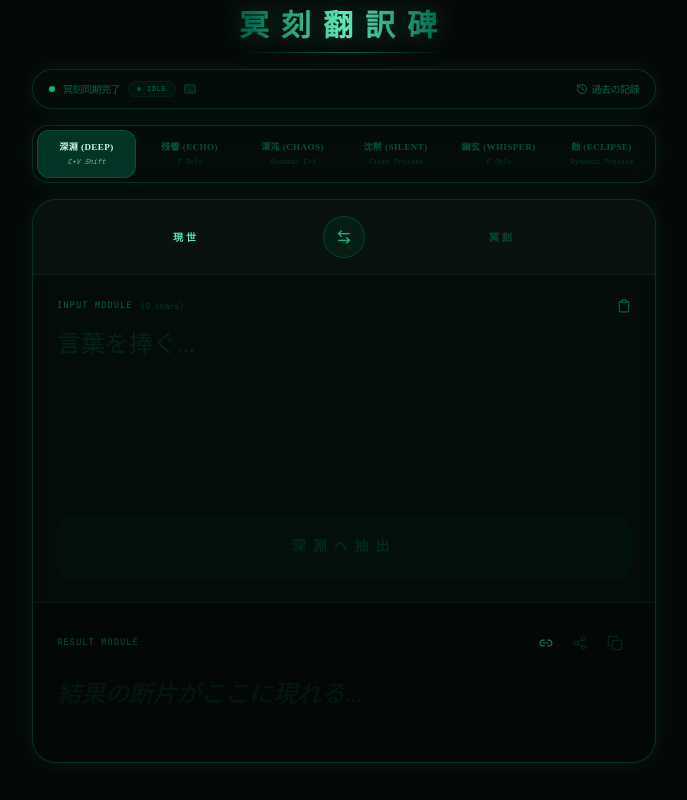
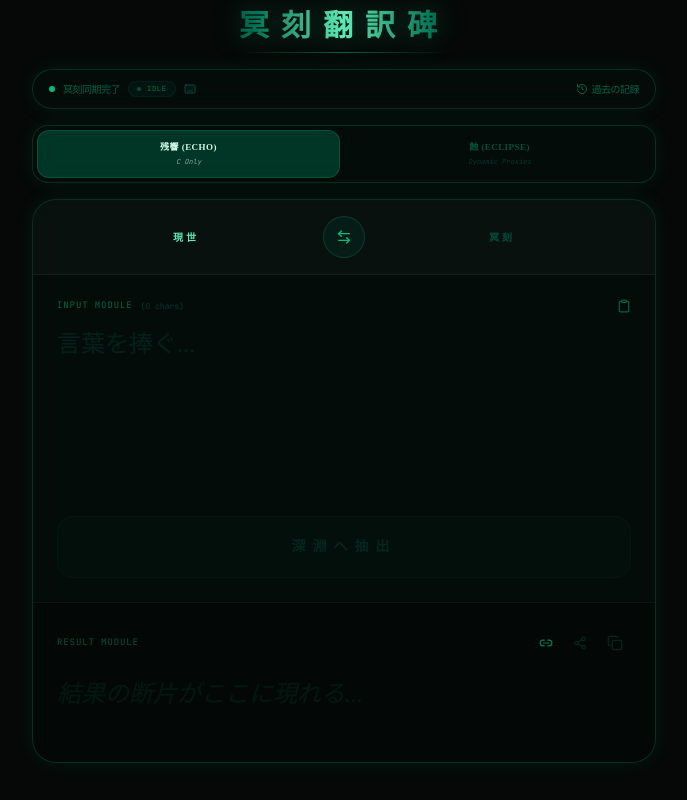
Before and after one commit to yanagi-jabee-28/Kana_Shift_Converter, a React (Vite) app: page / in a window 1280 px wide. Shown: the top 800 px of the page, without its empty margins (296-983 px from the left). Built offline with nearby package versions, Linux system fonts and the light colour scheme.

Commit message:
feat: simplify UI to only show 'echo' and 'eclipse' modes

```diff
--- a/src/App.tsx
+++ b/src/App.tsx
@@ -110,7 +110,7 @@ const CharacterAudit = ({ direction, mode }: { direction: 'jp2mk' | 'mk2jp', mod
 
 export default function App() {
   const [direction, setDirection] = useState<'jp2mk' | 'mk2jp'>('jp2mk');
-  const [mode, setMode] = useState<TranslationMode>('deep');
+  const [mode, setMode] = useState<TranslationMode>('echo');
   const [input, setInput] = useState('');
   const [output, setOutput] = useState('');
   const [copyFeedback, setCopyFeedback] = useState(false);
@@ -296,13 +296,9 @@ export default function App() {
         </div>
 
         {/* Mode Selector */}
-        <div className="grid grid-cols-3 md:grid-cols-6 gap-1 p-1 glass-morphism rounded-2xl">
+        <div className="grid grid-cols-2 gap-2 p-1 glass-morphism rounded-2xl">
           {[
-            { id: 'deep', label: '深淵 (DEEP)', desc: 'C+V Shift' },
             { id: 'echo', label: '残響 (ECHO)', desc: 'C Only' },
-            { id: 'chaos', label: '渾沌 (CHAOS)', desc: 'Dynamic C+V' },
-            { id: 'silent', label: '沈黙 (SILENT)', desc: 'Fixed Proxies' },
-            { id: 'whisper', label: '幽玄 (WHISPER)', desc: 'C Only' },
             { id: 'eclipse', label: '蝕 (ECLIPSE)', desc: 'Dynamic Proxies' }
           ].map((m) => (
             <button
```
